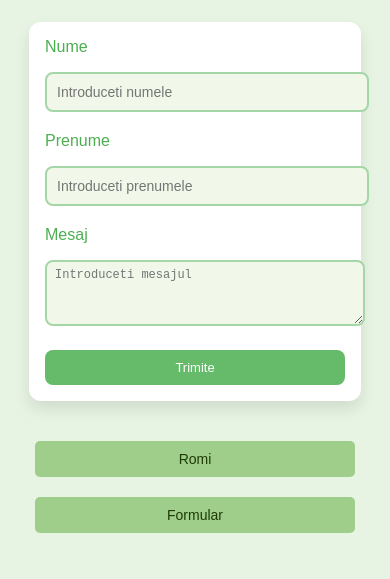
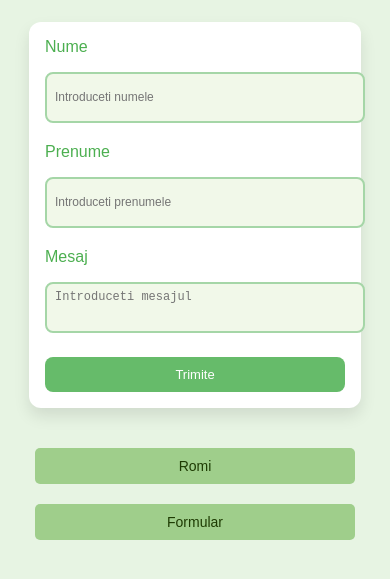
Before and after one commit to ilincasalari/romi, a plain HTML site: page pages/p1.html in a window 390 px wide. Shown: the part 57-636 px from the top of the page. Drawn offline with Linux system fonts and the light colour scheme.

Commit message:
Update p1.css

```diff
--- a/css/p1.css
+++ b/css/p1.css
@@ -104,14 +104,16 @@ a:hover {
         padding: 16px;
     }
 
-    input[type="text"]:not(#nume):not(#prenume), textarea {
+    input[type="text"], textarea {
         font-size: 12px;
         padding: 6px 8px;
-        height: 30px;
+        height: 35px;
     }
 
+
     textarea {
-        height: 50px;
+        height: 35px;
+        resize: none;
     }
 
     input[type="submit"] {
@@ -125,4 +127,4 @@ a:hover {
         font-size: 14px;
         padding: 10px;
     }
-}
+}}
```
